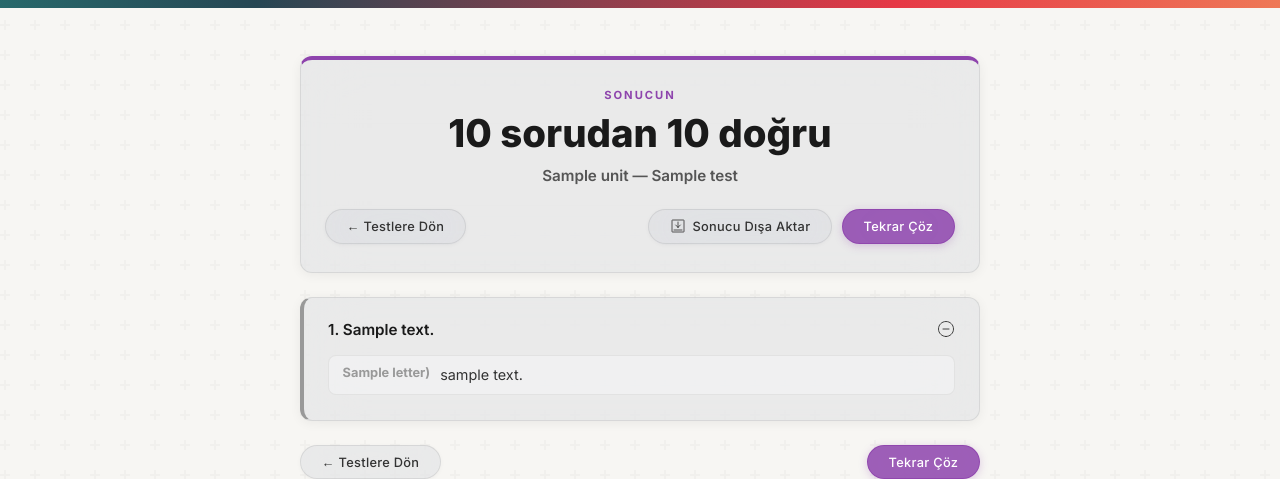
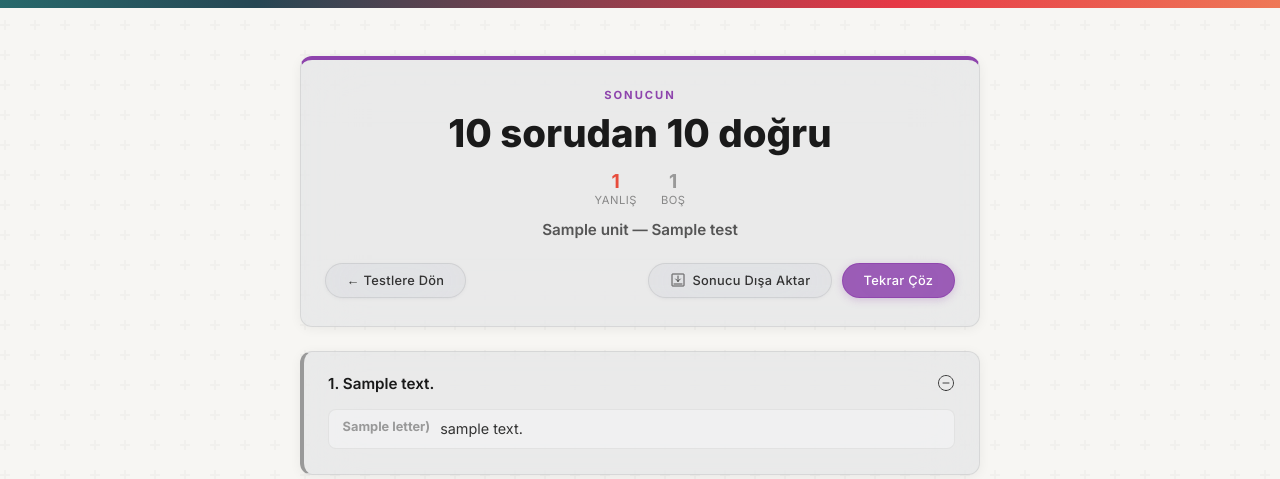
Before and after one commit to yazmaned/ebbweb, a Django app: template templates/vocabulary/result.html in a window 1280 px wide. Shown: the part 100-579 px from the top of the page. Run offline with Django 5.2, Linux system fonts and the light colour scheme; the template is opened without the code that fills it: most values are stand-ins (such as "Sample title", 1, 10 or a date in 2020).

Commit message:
results_ltr

```diff
--- a/templates/vocabulary/result.html
+++ b/templates/vocabulary/result.html
@@ -87,7 +87,20 @@
     <div class="score-card">
     <div class="score-label">Sonucun</div>
     <div class="score-value">{{ attempt.total }} sorudan {{ attempt.score }} doğru</div>
-        <div class="score-test-title">{{ attempt.test.unit.title }} — {{ attempt.test.title }}</div>
+
+    <div style="display:flex; justify-content:center; gap:1.5rem; margin-top:0.8rem;">
+        <div style="text-align:center;">
+            <div style="font-size:1.2rem; font-weight:700; color:#e74c3c;">{{ wrong_count }}</div>
+            <div style="font-size:0.7rem; color:#888; text-transform:uppercase; letter-spacing:0.5px;">yanlış</div>
+        </div>
+        <div style="text-align:center;">
+            <div style="font-size:1.2rem; font-weight:700; color:#999;">{{ empty_count }}</div>
+            <div style="font-size:0.7rem; color:#888; text-transform:uppercase; letter-spacing:0.5px;">boş</div>
+        </div>
+    </div>
+
+    <div class="score-test-title" style="margin-top:0.8rem;">{{ attempt.test.unit.title }} — {{ attempt.test.title }}</div>
+
     <div style="display:flex; justify-content:space-between; margin-top:1.5rem;">
         <a href="/vocabulary/tests/unit/{{ attempt.test.unit.number }}/" class="mav-btn">← Testlere Dön</a>
         <div style="display:flex; gap:0.6rem;">
```
Also changed, not shown: vocabulary/views.py (+9 -1 lines). Lines whose indentation alone changed are shown as unchanged.
